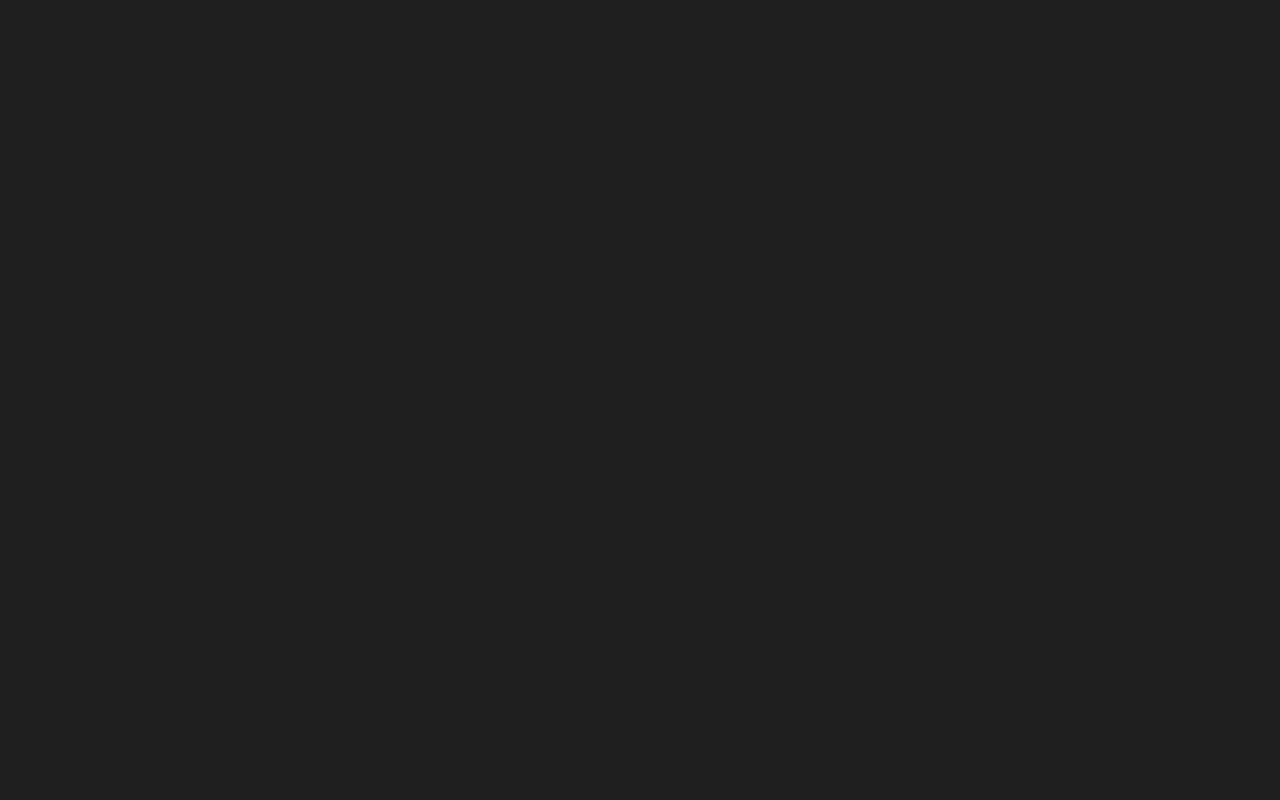
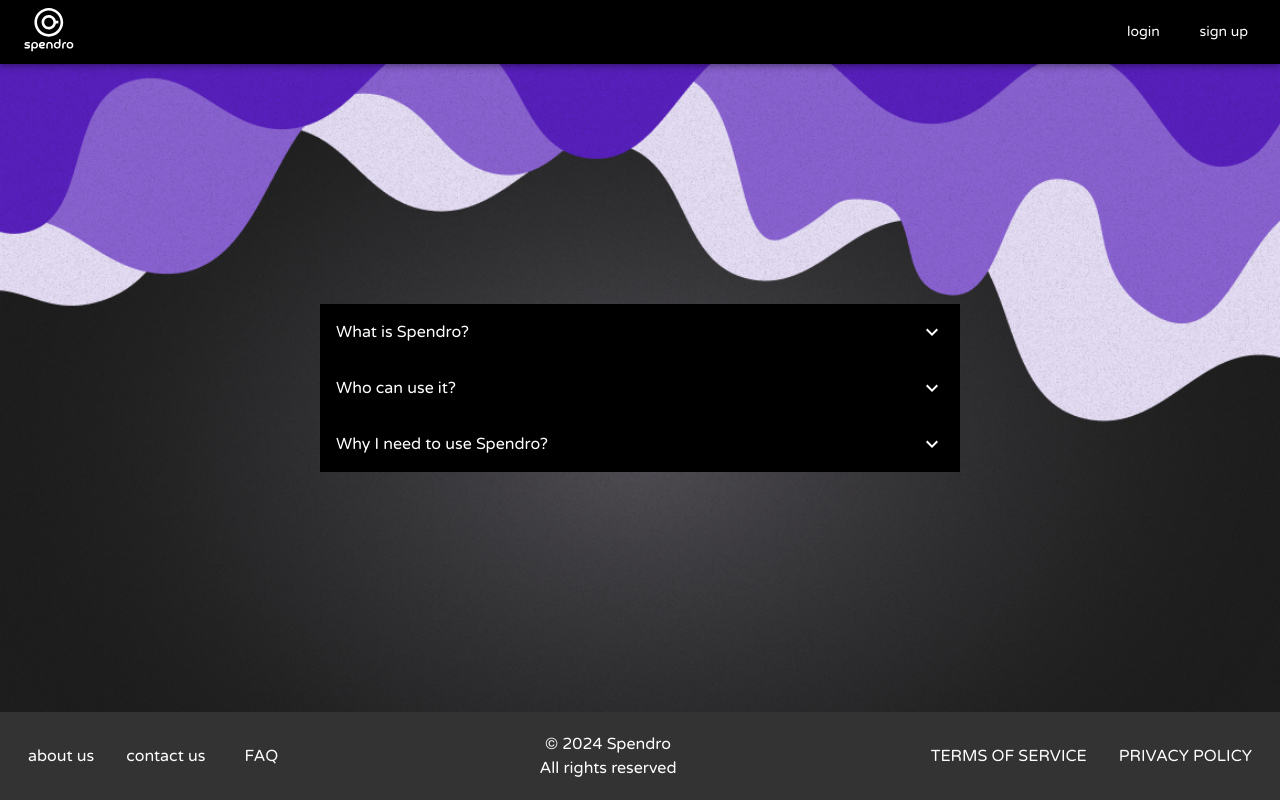
Before and after one commit to becool14/spendro, a React (Create React App) app in the folder frontend/: page /FAQ in a window 1280 px wide. Before the commit this address had no page. Built offline with nearby package versions, Linux system fonts and the light colour scheme.

Commit message:
[SPEN-12] FAQ Created

```diff
--- a/frontend/src/App.jsx
+++ b/frontend/src/App.jsx
@@ -6,6 +6,7 @@ import Home from './pages/Home'
 import Login from './pages/Login'
 import AboutUs from './pages/AboutUs'
 import ContactUs from './pages/ContactUs'
+import FAQ from './pages/FAQ'
 import '@fontsource/varela-round'
 
 function App() {
@@ -17,6 +18,7 @@ function App() {
           <Route path="/login" element={<Login />} />
           <Route path="/aboutUs" element={<AboutUs />} />
           <Route path="/contactus" element={<ContactUs />} />
+          <Route path="/FAQ" element={<FAQ/>}/>
         </Routes>
       </Router>
     </ThemeProvider>
--- /dev/null
+++ b/frontend/src/components/AccordionFAQ.jsx
@@ -0,0 +1,102 @@
+import React from 'react';
+import { Accordion, AccordionSummary, AccordionDetails, Typography } from '@mui/material';
+import ExpandMoreIcon from '@mui/icons-material/ExpandMore';
+
+function AccordionFAQ() {
+  return (
+    <div style={{ margin: '0 auto', width: '50%', overflow: 'hidden' }}>
+      <Accordion sx={{ display: 'flex', flexDirection: 'column' }}>
+        <AccordionSummary
+          expandIcon={<ExpandMoreIcon sx={{ color: 'white' }} />}
+          aria-controls="panel1a-content"
+          id="panel1a-header"
+          sx={{
+            backgroundColor: '#000000',
+            color: 'black',
+            // Переконуємося, що AccordionSummary не займає більше місця, ніж потрібно
+            minHeight: '56px',
+            '& .MuiAccordionSummary-content': {
+              display: 'flex',
+              alignItems: 'center',
+            }
+          }}
+        >
+          <Typography>What is Spendro?</Typography>
+        </AccordionSummary>
+        <AccordionDetails
+          sx={{
+            backgroundColor: '#000000',
+            color: 'black',
+            padding: '16px',  // Додано для налаштування відступів
+          }}
+        >
+          <Typography>
+            Spendro is a universal financial app for everyone!
+            Using it you can control your incomes, outcomes, and achieve your most cherished financial goals as quickly as possible!
+          </Typography>
+        </AccordionDetails>
+      </Accordion>
+
+      <Accordion sx={{ display: 'flex', flexDirection: 'column' }}>
+        <AccordionSummary
+          expandIcon={<ExpandMoreIcon sx={{ color: 'white' }} />}
+          aria-controls="panel1b-content"
+          id="panel1b-header"
+          sx={{
+            backgroundColor: '#000000',
+            color: 'black',
+            minHeight: '56px',
+            '& .MuiAccordionSummary-content': {
+              display: 'flex',
+              alignItems: 'center',
+            }
+          }}
+        >
+          <Typography>Who can use it?</Typography>
+        </AccordionSummary>
+        <AccordionDetails
+          sx={{
+            backgroundColor: '#000000',
+            color: 'black',
+            padding: '16px',
+          }}
+        >
+          <Typography>
+            Everyone, you can connect your bank throught our API banking system, or you can import your expenses manually!
+          </Typography>
+        </AccordionDetails>
+      </Accordion>
+      <Accordion sx={{ display: 'flex', flexDirection: 'column' }}>
+        <AccordionSummary
+          expandIcon={<ExpandMoreIcon sx={{ color: 'white' }} />}
+          aria-controls="panel1b-content"
+          id="panel1b-header"
+          sx={{
+            backgroundColor: '#000000',
+            color: 'black',
+            minHeight: '56px',
+            '& .MuiAccordionSummary-content': {
+              display: 'flex',
+              alignItems: 'center',
+            }
+          }}
+        >
+          <Typography>Why I need to use Spendro?</Typography>
+        </AccordionSummary>
+        <AccordionDetails
+          sx={{
+            backgroundColor: '#000000',
+            color: 'black',
+            padding: '16px',
+          }}
+        >
+          <Typography>
+          Spendro is the ultimate financial app for anyone looking to take control of their finances. With Spendro, you can easily track your income and expenses, set and achieve your financial goals, and gain insights into your spending habits. The user-friendly interface and powerful features make managing your money simpler and more efficient than ever, helping you stay on top of your finances and make smarter financial decisions.
+          </Typography>
+        </AccordionDetails>
+      </Accordion>
+    </div>
+  );
+}
+
+export default AccordionFAQ;
--- /dev/null
+++ b/frontend/src/components/AccordionFAQ.module.css
@@ -0,0 +1,4 @@
+.accordionMain{
+    background-color: #000000;
+    color: black; /* Колір тексту */
+}
--- a/frontend/src/components/Footer.jsx
+++ b/frontend/src/components/Footer.jsx
@@ -38,9 +38,11 @@ function Footer() {
             <Typography>contact us</Typography>
           </Button>
           </Link>
+          <Link to="/FAQ">
           <Button>
             <Typography>FAQ</Typography>
           </Button>
+          </Link>
         </Box>
 
         {/* Текст в центрі */}
--- /dev/null
+++ b/frontend/src/pages/FAQ.jsx
@@ -0,0 +1,23 @@
+import Navbar from '../components/Navbar'
+import Footer from '../components/Footer'
+import stylesHome from './Home.module.css'
+import stylesFAQ from './FAQ.module.css'
+import AccordionFAQ from '../components/AccordionFAQ'
+import { Button, Container, Typography } from '@mui/material'
+import React, { useEffect } from 'react';
+
+
+function FAQ() {
+
+  return (
+    <div className={stylesHome.home_container}>
+      <Navbar />
+      <div className={stylesFAQ.main_content}>
+        <AccordionFAQ />
+      </div>
+      <Footer />
+    </div>
+  )
+}
+
+export default FAQ;
--- /dev/null
+++ b/frontend/src/pages/FAQ.module.css
@@ -0,0 +1,8 @@
+.main_content {
+    display: flex;
+    flex-direction: column;
+    justify-content: center; /* Центрування по вертикалі */
+    align-items: center; /* Центрування по горизонталі */
+    height: 100vh; /* Висота на всю сторінку */
+    text-align: center; /* Центрування тексту всередині */
+}
```
